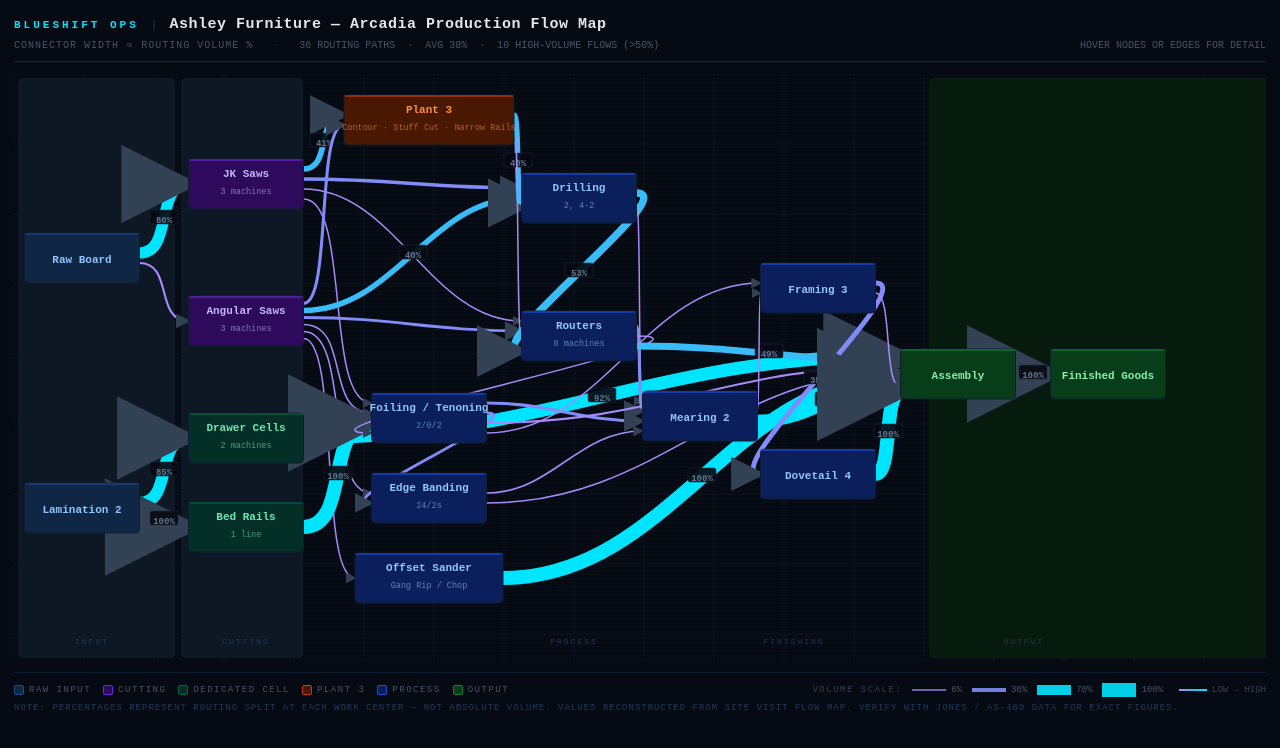
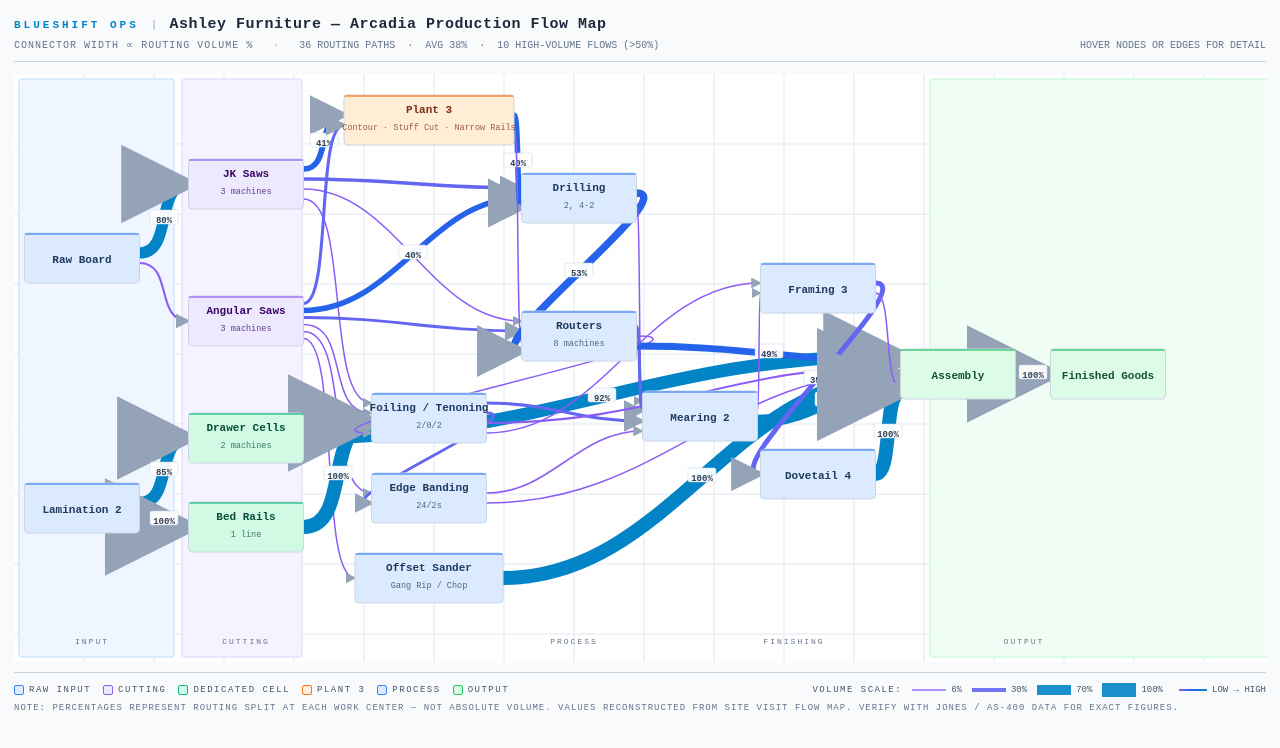
Before and after one commit to gabellon-ai/ashley-flowmap, a React (Vite) app: page / in a window 1280 px wide. Shown: the top 748 px of the page. Built offline with nearby package versions, Linux system fonts and the light colour scheme.

Commit message:
Switch to light theme for better readability

```diff
--- a/src/AshleyFlowMap.jsx
+++ b/src/AshleyFlowMap.jsx
@@ -8,32 +8,32 @@
 // ─── Visual helpers ────────────────────────────────────────
 const strokeW = p => Math.max(1.5, (p / 100) * 14);
 const edgeColor = p =>
-  p >= 70 ? "#00e5ff" : p >= 40 ? "#38bdf8" : p >= 20 ? "#818cf8" : "#a78bfa";
+  p >= 70 ? "#0284c7" : p >= 40 ? "#2563eb" : p >= 20 ? "#6366f1" : "#8b5cf6";
 
 // ─── Node color palettes ───────────────────────────────────
 const FILL = {
-  input:   "#0f2744",
-  cutting: "#2e0a5c",
-  cell:    "#042f26",
-  plant3:  "#4a1800",
-  process: "#0a1f5c",
-  output:  "#073d18",
+  input:   "#dbeafe",
+  cutting: "#ede9fe",
+  cell:    "#d1fae5",
+  plant3:  "#ffedd5",
+  process: "#dbeafe",
+  output:  "#dcfce7",
 };
 const BORDER = {
-  input:   "#1e4a8a",
-  cutting: "#6d28d9",
-  cell:    "#065f46",
-  plant3:  "#c2410c",
-  process: "#1d4ed8",
-  output:  "#15803d",
+  input:   "#3b82f6",
+  cutting: "#8b5cf6",
+  cell:    "#10b981",
+  plant3:  "#f97316",
+  process: "#3b82f6",
+  output:  "#22c55e",
 };
 const TCOLOR = {
-  input:   "#93c5fd",
-  cutting: "#c4b5fd",
-  cell:    "#6ee7b7",
-  plant3:  "#fb923c",
-  process: "#93c5fd",
-  output:  "#86efac",
+  input:   "#1e3a5f",
+  cutting: "#3b0764",
+  cell:    "#064e3b",
+  plant3:  "#7c2d12",
+  process: "#1e3a5f",
+  output:  "#14532d",
 };
 
 // ─── Node definitions (cx, cy = center) ────────────────────
@@ -163,32 +163,32 @@
 
   return (
     <div style={{
-      background: "#060a12",
+      background: "#f8fafc",
       minHeight: "100vh",
       padding: "16px 14px 14px",
       fontFamily: "'DM Mono', 'Courier New', monospace",
     }}>
 
       {/* ── Header ── */}
-      <div style={{ marginBottom: 12, borderBottom: "1px solid #1a2540", paddingBottom: 10 }}>
+      <div style={{ marginBottom: 12, borderBottom: "1px solid #cbd5e1", paddingBottom: 10 }}>
         <div style={{ display: "flex", alignItems: "baseline", gap: 12 }}>
-          <span style={{ color: "#00e5ff", fontSize: 11, letterSpacing: 3, textTransform: "uppercase", fontWeight: 700 }}>
+          <span style={{ color: "#0284c7", fontSize: 11, letterSpacing: 3, textTransform: "uppercase", fontWeight: 700 }}>
             BLUESHIFT OPS
           </span>
-          <span style={{ color: "#1e3a5f", fontSize: 11 }}>|</span>
-          <span style={{ color: "#e2e8f0", fontSize: 15, fontWeight: 700, letterSpacing: 0.5 }}>
+          <span style={{ color: "#94a3b8", fontSize: 11 }}>|</span>
+          <span style={{ color: "#1e293b", fontSize: 15, fontWeight: 700, letterSpacing: 0.5 }}>
             Ashley Furniture — Arcadia Production Flow Map
           </span>
         </div>
         <div style={{ display: "flex", gap: 20, marginTop: 6, alignItems: "center" }}>
-          <span style={{ color: "#475569", fontSize: 10, letterSpacing: 1 }}>
+          <span style={{ color: "#64748b", fontSize: 10, letterSpacing: 1 }}>
             CONNECTOR WIDTH ∝ ROUTING VOLUME %
           </span>
-          <span style={{ color: "#1e3a5f", fontSize: 10 }}>·</span>
-          <span style={{ color: "#475569", fontSize: 10 }}>
+          <span style={{ color: "#94a3b8", fontSize: 10 }}>·</span>
+          <span style={{ color: "#64748b", fontSize: 10 }}>
             {totalEdges} ROUTING PATHS &nbsp;·&nbsp; AVG {avgPct}% &nbsp;·&nbsp; {highFlowEdges} HIGH-VOLUME FLOWS (&gt;50%)
           </span>
-          <span style={{ color: "#475569", fontSize: 10, marginLeft: "auto" }}>
+          <span style={{ color: "#64748b", fontSize: 10, marginLeft: "auto" }}>
             HOVER NODES OR EDGES FOR DETAIL
           </span>
         </div>
@@ -200,10 +200,10 @@
           <defs>
             {/* Arrow markers */}
             <marker id="arr"  markerWidth="7" markerHeight="7" refX="6" refY="3.5" orient="auto">
-              <polygon points="0 0, 7 3.5, 0 7" fill="#334155" />
+              <polygon points="0 0, 7 3.5, 0 7" fill="#94a3b8" />
             </marker>
             <marker id="arrH" markerWidth="7" markerHeight="7" refX="6" refY="3.5" orient="auto">
-              <polygon points="0 0, 7 3.5, 0 7" fill="#00e5ff" />
+              <polygon points="0 0, 7 3.5, 0 7" fill="#0284c7" />
             </marker>
 
             {/* Glow filter for highlighted elements */}
@@ -214,43 +214,43 @@
 
             {/* Subtle scanline pattern */}
             <pattern id="scanlines" x="0" y="0" width="1" height="4" patternUnits="userSpaceOnUse">
-              <rect width="1" height="1" fill="#ffffff" opacity="0.012"/>
+              <rect width="1" height="1" fill="#000000" opacity="0.01"/>
             </pattern>
           </defs>
 
           {/* Base background */}
-          <rect width={CW} height={CH} fill="#060a12"/>
+          <rect width={CW} height={CH} fill="#ffffff"/>
           <rect width={CW} height={CH} fill="url(#scanlines)"/>
 
           {/* Grid */}
           {[...Array(18)].map((_, i) => (
             <line key={"gx"+i} x1={(i+1)*70} y1={0} x2={(i+1)*70} y2={CH}
-              stroke="#0c1420" strokeWidth={1}/>
+              stroke="#e2e8f0" strokeWidth={1}/>
           ))}
           {[...Array(8)].map((_, i) => (
             <line key={"gy"+i} x1={0} y1={(i+1)*70} x2={CW} y2={(i+1)*70}
-              stroke="#0c1420" strokeWidth={1}/>
+              stroke="#e2e8f0" strokeWidth={1}/>
           ))}
 
           {/* Column zone hints */}
           <rect x={5} y={5} width={155} height={CH-10} rx={3}
-            fill="#0e1825" stroke="#111e30" strokeWidth={1}/>
+            fill="#eff6ff" stroke="#bfdbfe" strokeWidth={1}/>
           <rect x={168} y={5} width={120} height={CH-10} rx={3}
-            fill="#0e1825" stroke="#111e30" strokeWidth={1}/>
+            fill="#f5f3ff" stroke="#ddd6fe" strokeWidth={1}/>
           <rect x={916} y={5} width={350} height={CH-10} rx={3}
-            fill="#071a0e" stroke="#0a2414" strokeWidth={1}/>
+            fill="#f0fdf4" stroke="#bbf7d0" strokeWidth={1}/>
 
           {/* Column labels */}
           {[["INPUT", 78], ["CUTTING", 232], ["PROCESS", 560], ["FINISHING", 780], ["OUTPUT", 1010]].map(([lbl, x]) => (
             <text key={lbl} x={x} y={570} textAnchor="middle" fontSize={8}
-              fill="#1e3a5f" letterSpacing={2} fontFamily="'DM Mono',monospace">{lbl}</text>
+              fill="#64748b" letterSpacing={2} fontFamily="'DM Mono',monospace">{lbl}</text>
           ))}
 
           {/* ── Draw edges (below nodes) ── */}
           {paths.map((p, i) => {
             const op   = eOpacity(i);
             const hi   = hovE === i || (hov && isConn(hov, i));
-            const clr  = hi ? "#00e5ff" : edgeColor(p.pct);
+            const clr  = hi ? "#0284c7" : edgeColor(p.pct);
             const sW   = strokeW(p.pct);
             const showLbl = p.pct >= 35 || hi;
 
@@ -265,8 +265,8 @@
 
                 {/* Glow layer for highlighted edges */}
                 {hi && (
-                  <path d={p.d} fill="none" stroke="#00e5ff"
-                    strokeWidth={sW + 4} opacity={0.2}
+                  <path d={p.d} fill="none" stroke="#0284c7"
+                    strokeWidth={sW + 4} opacity={0.15}
                     style={{ pointerEvents: "none" }}/>
                 )}
 
@@ -280,9 +280,9 @@
                 {showLbl && (
                   <g style={{ pointerEvents: "none" }}>
                     <rect x={p.mx - 14} y={p.my - 9} width={28} height={14} rx={2}
-                      fill="#060a12" fillOpacity={0.92} stroke={hi ? "#00e5ff" : "#1e2d3d"} strokeWidth={0.5}/>
+                      fill="#ffffff" fillOpacity={0.95} stroke={hi ? "#0284c7" : "#cbd5e1"} strokeWidth={0.5}/>
                     <text x={p.mx} y={p.my + 4} textAnchor="middle" fontSize={9}
-                      fontWeight={700} fill={hi ? "#00e5ff" : "#64748b"}
+                      fontWeight={700} fill={hi ? "#0284c7" : "#334155"}
                       fontFamily="'DM Mono',monospace">
                       {p.pct}%
                     </text>
@@ -311,15 +311,15 @@
                 {/* Glow backdrop when highlighted */}
                 {(isH || isC) && (
                   <rect width={nw} height={NH} rx={NR}
-                    fill={isH ? "#00e5ff" : BORDER[n.t]}
-                    opacity={0.15} filter="url(#glow)"/>
+                    fill={isH ? "#0284c7" : BORDER[n.t]}
+                    opacity={0.12} filter="url(#glow)"/>
                 )}
 
                 {/* Node body */}
                 <rect width={nw} height={NH} rx={NR}
                   fill={FILL[n.t]}
-                  stroke={isH ? "#00e5ff" : isC ? BORDER[n.t] : "#0f1e30"}
-                  strokeWidth={isH ? 1.5 : 1}
+                  stroke={isH ? "#0284c7" : isC ? BORDER[n.t] : "#cbd5e1"}
+                  strokeWidth={isH ? 2 : 1}
                   opacity={dim ? 0.15 : 1}
                   style={{ transition: "opacity 0.12s" }}/>
 
@@ -332,7 +332,7 @@
                 {/* Label */}
                 <text x={nw / 2} y={n.sub ? 18 : NH / 2 + 5}
                   textAnchor="middle" fontSize={11} fontWeight={700}
-                  fill={dim ? "#1e3a5f" : TCOLOR[n.t]}
+                  fill={dim ? "#94a3b8" : TCOLOR[n.t]}
                   fontFamily="'DM Mono',monospace"
                   style={{ transition: "fill 0.12s" }}>
                   {n.label}
@@ -341,7 +341,7 @@
                 {/* Sub-label */}
                 {n.sub && (
                   <text x={nw / 2} y={35} textAnchor="middle" fontSize={8.5}
-                    fill={dim ? "#0f1e30" : TCOLOR[n.t]} opacity={dim ? 1 : 0.6}
+                    fill={dim ? "#94a3b8" : TCOLOR[n.t]} opacity={dim ? 0.5 : 0.75}
                     fontFamily="'DM Mono',monospace">
                     {n.sub}
                   </text>
@@ -362,9 +362,9 @@
             return (
               <g style={{ pointerEvents: "none" }}>
                 <rect x={tipX} y={tipY} width={tW} height={tH} rx={3}
-                  fill="#0d1929" stroke="#00e5ff" strokeWidth={1}/>
+                  fill="#ffffff" stroke="#0284c7" strokeWidth={1}/>
                 <text x={tipX + tW / 2} y={tipY + 17} textAnchor="middle"
-                  fontSize={10} fill="#e2e8f0" fontFamily="'DM Mono',monospace">
+                  fontSize={10} fill="#1e293b" fontFamily="'DM Mono',monospace">
                   {sN} → {tN}: {e.pct}%
                 </text>
               </g>
@@ -381,23 +381,23 @@
             return (
               <g style={{ pointerEvents: "none" }}>
                 <rect x={panelX} y={panelY} width={panelW} height={panelH} rx={4}
-                  fill="#0d1929" stroke="#00e5ff" strokeWidth={1} opacity={0.97}/>
+                  fill="#ffffff" stroke="#0284c7" strokeWidth={1} opacity={0.97}/>
                 <text x={panelX + 10} y={panelY + 17} fontSize={10} fontWeight={700}
-                  fill="#00e5ff" fontFamily="'DM Mono',monospace">{n.label.toUpperCase()}</text>
+                  fill="#0284c7" fontFamily="'DM Mono',monospace">{n.label.toUpperCase()}</text>
                 {n.sub && <text x={panelX + 10} y={panelY + 30} fontSize={8.5}
                   fill="#64748b" fontFamily="'DM Mono',monospace">{n.sub}</text>}
                 <text x={panelX + 10} y={panelY + 46} fontSize={9}
-                  fill="#94a3b8" fontFamily="'DM Mono',monospace">
+                  fill="#334155" fontFamily="'DM Mono',monospace">
                   ↑ {inE.length} incoming route{inE.length !== 1 ? "s" : ""}
                 </text>
                 <text x={panelX + 10} y={panelY + 60} fontSize={9}
-                  fill="#94a3b8" fontFamily="'DM Mono',monospace">
+                  fill="#334155" fontFamily="'DM Mono',monospace">
                   ↓ {out.length} outgoing route{out.length !== 1 ? "s" : ""}
                   {out.length > 0 ? `  (${outTotal}% total distributed)` : ""}
                 </text>
                 {inE.slice(0, 2).map((e, i) => (
                   <text key={i} x={panelX + 145 + i * 65} y={panelY + 17}
-                    fontSize={9} fill="#38bdf8" textAnchor="middle" fontFamily="'DM Mono',monospace">
+                    fontSize={9} fill="#2563eb" textAnchor="middle" fontFamily="'DM Mono',monospace">
                     ← {nm[e.from].label.split(" ")[0]} {e.pct}%
                   </text>
                 ))}
@@ -409,7 +409,7 @@
 
       {/* ── Legend ── */}
       <div style={{ display: "flex", gap: 16, marginTop: 10, flexWrap: "wrap", alignItems: "center",
-        borderTop: "1px solid #0f1e30", paddingTop: 10 }}>
+        borderTop: "1px solid #cbd5e1", paddingTop: 10 }}>
 
         {/* Node type legend */}
         <div style={{ display: "flex", gap: 12, flexWrap: "wrap" }}>
@@ -435,7 +435,7 @@
 
         {/* Volume scale */}
         <div style={{ marginLeft: "auto", display: "flex", alignItems: "center", gap: 10 }}>
-          <span style={{ color: "#334155", fontSize: 9, letterSpacing: 1.5, fontFamily: "'DM Mono',monospace" }}>
+          <span style={{ color: "#475569", fontSize: 9, letterSpacing: 1.5, fontFamily: "'DM Mono',monospace" }}>
             VOLUME SCALE:
           </span>
           {[[6, "6%"], [30, "30%"], [70, "70%"], [100, "100%"]].map(([pct, lbl]) => (
@@ -448,14 +448,14 @@
             </div>
           ))}
           <div style={{ display: "flex", alignItems: "center", gap: 5, marginLeft: 6 }}>
-            <div style={{ width: 28, height: 2, background: "linear-gradient(to right, #a78bfa, #38bdf8, #00e5ff)" }}/>
-            <span style={{ color: "#334155", fontSize: 9, fontFamily: "'DM Mono',monospace" }}>LOW → HIGH</span>
+            <div style={{ width: 28, height: 2, background: "linear-gradient(to right, #8b5cf6, #2563eb, #0284c7)" }}/>
+            <span style={{ color: "#475569", fontSize: 9, fontFamily: "'DM Mono',monospace" }}>LOW → HIGH</span>
           </div>
         </div>
       </div>
 
       {/* ── Footer note ── */}
-      <div style={{ marginTop: 6, color: "#1e3a5f", fontSize: 9, letterSpacing: 1, fontFamily: "'DM Mono',monospace" }}>
+      <div style={{ marginTop: 6, color: "#64748b", fontSize: 9, letterSpacing: 1, fontFamily: "'DM Mono',monospace" }}>
         NOTE: PERCENTAGES REPRESENT ROUTING SPLIT AT EACH WORK CENTER — NOT ABSOLUTE VOLUME.
         VALUES RECONSTRUCTED FROM SITE VISIT FLOW MAP. VERIFY WITH JONES / AS-400 DATA FOR EXACT FIGURES.
       </div>
--- a/src/index.css
+++ b/src/index.css
@@ -5,5 +5,5 @@
 }
 
 body {
-  background: #060a12;
+  background: #f8fafc;
 }
```
